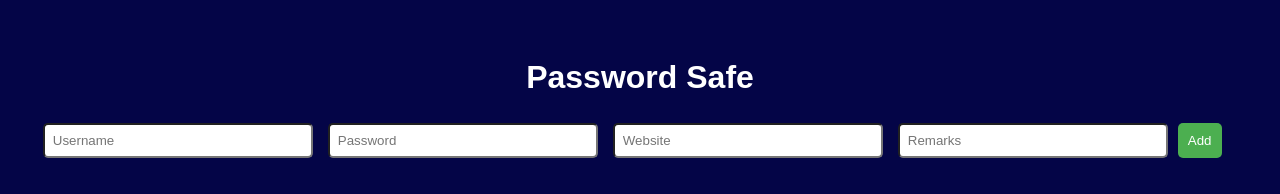
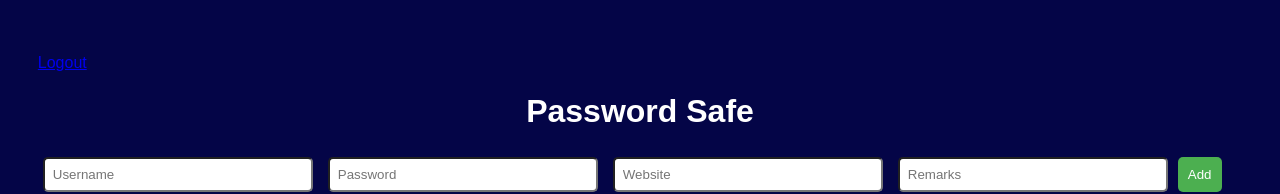
Before and after one commit to BigBang-Immiga/Passwort-Safe, a React (Create React App) app in the folder client/: page /Vault in a window 1280 px wide. Shown: the top 194 px of the page. Built offline with nearby package versions, Linux system fonts and the light colour scheme; no server answers; sample sign-in values are in the browser's storage.

Commit message:
created a header with logout and redirect to login page if the token doesn't match

```diff
--- /dev/null
+++ b/client/src/components/Header.js
@@ -0,0 +1,17 @@
+import React from "react";
+import { Link } from "react-router-dom";
+
+function Header () {
+    const handleLogout = () => {
+        sessionStorage.removeItem("jwtToken");
+        console.log("Successfully loged out")
+    }
+
+    return(
+        <div className="header">
+            <Link to='/login' onClick={handleLogout}><p>Logout</p></Link>
+        </div>
+    )
+}
+
+export default Header;
--- a/client/src/pages/Vault.js
+++ b/client/src/pages/Vault.js
@@ -1,13 +1,25 @@
 import React, { useState, useEffect } from "react";
 import axios from "axios";
 import "./Vault.css";
+import Header from "../components/Header";
+import { useNavigate } from "react-router-dom";
 
 function Vault() {
+  const navigate = useNavigate();
   const [passwords, setPasswords] = useState([]);
   const [newPassword, setNewPassword] = useState({
     username: "",
     password: "",
   });
+
+  useEffect(() => {
+    const token = sessionStorage.getItem("jwtToken");
+    if (!token) {
+      navigate("/login");
+    } else {
+      getData();
+    }
+  }, [navigate]);
 
   const getData = () => {
     axios
@@ -47,6 +59,7 @@ function Vault() {
 
   return (
     <div>
+      <Header />
       <div className="title">
         <h1>Password Safe</h1>
       </div>
@@ -104,7 +117,7 @@ function Vault() {
               {passwords.map((password) => (
                 <tr key={password.id}>
                   <td>{password.username}</td>
-                  <td>{password.password}</td>
+                  <td>{'*'.repeat(password.password.length)}</td>
                   <td>{password.website}</td>
                   <td>{password.remarks}</td>
                 </tr>
```
